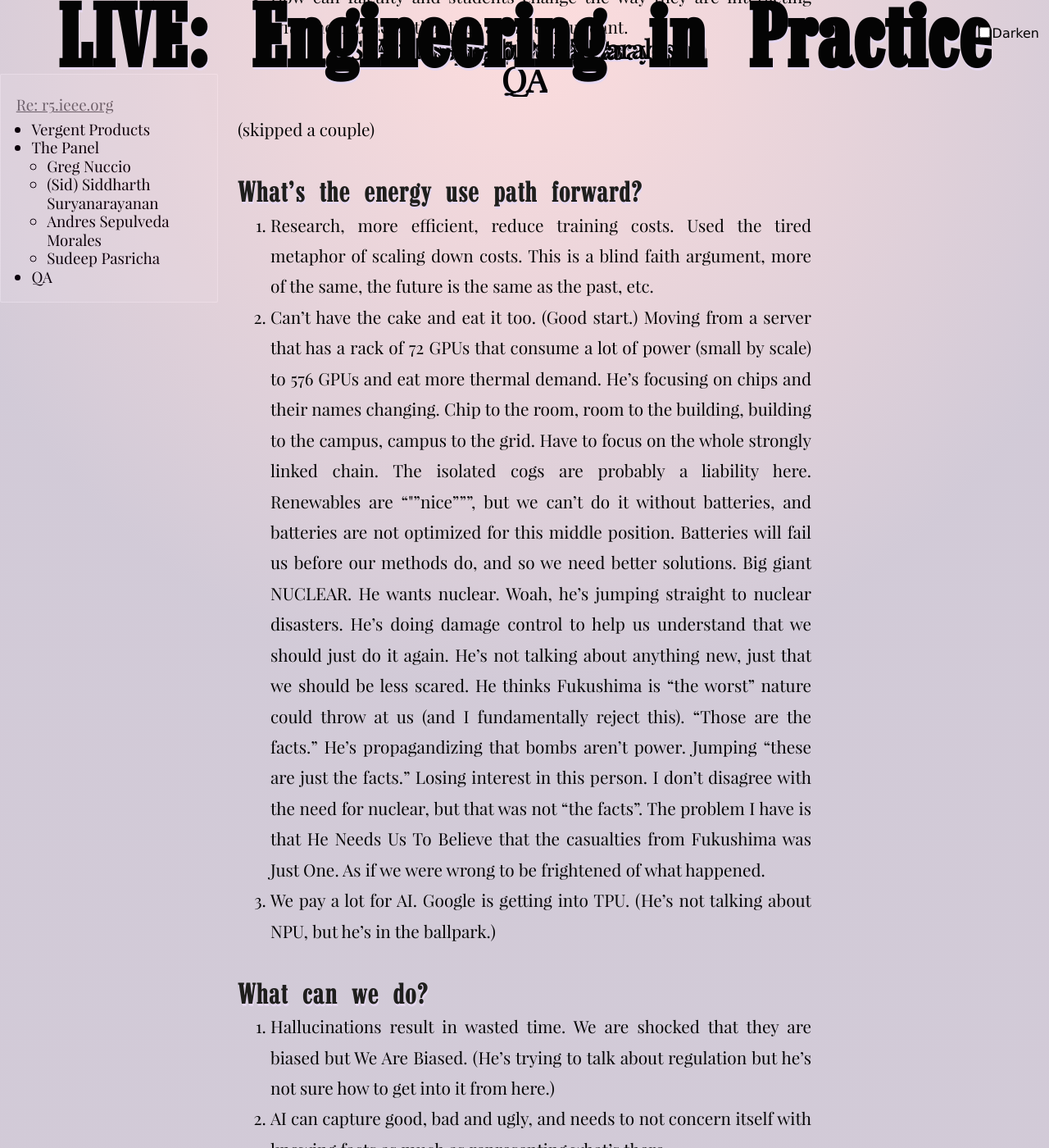
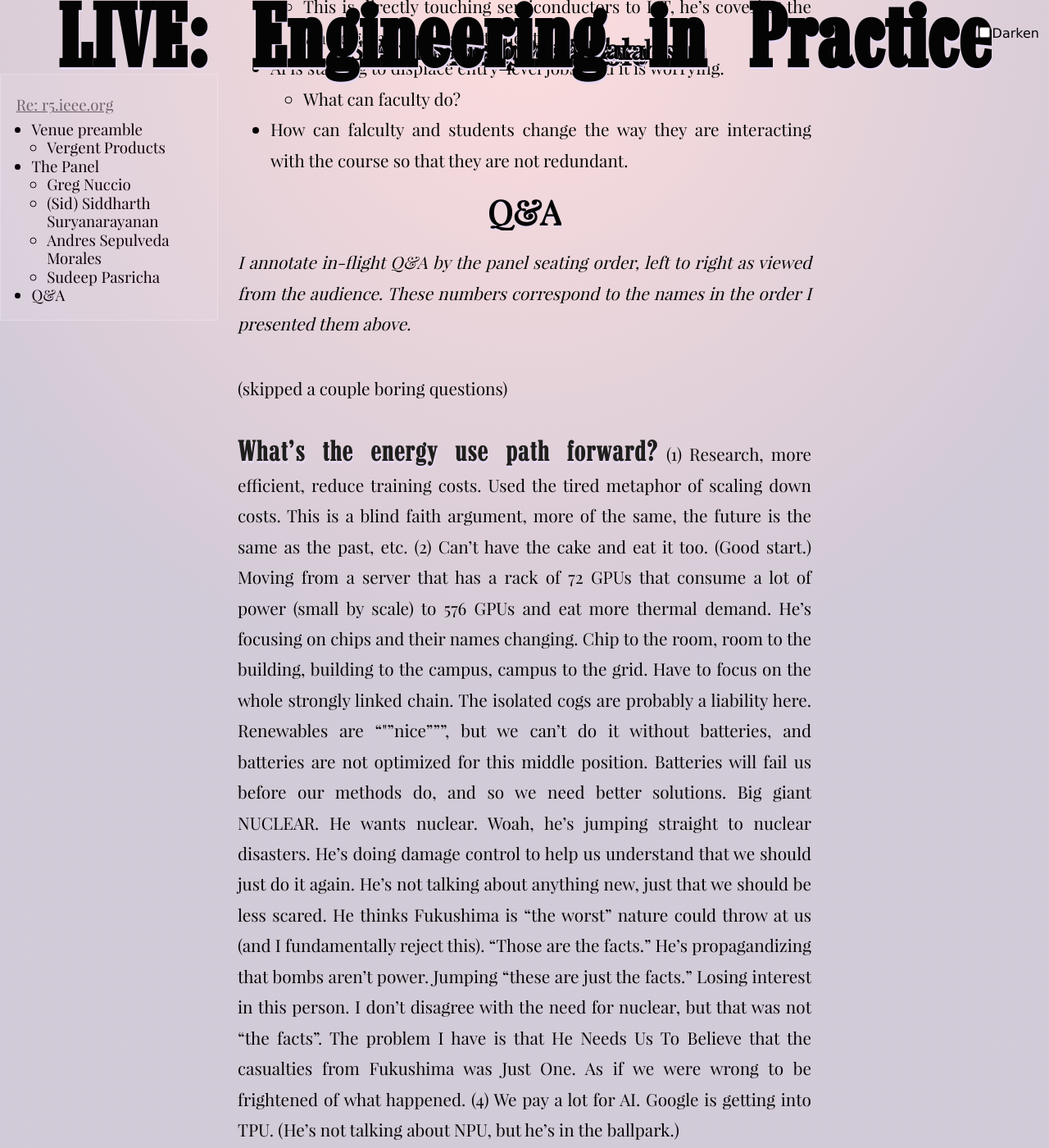
Before and after one commit to tiliv/antibody, a Jekyll site: the page built from docs/journal/autumn-ryan-Engineering-in-Practice/index.md, in a window 1280 px wide and 1400 px high, scrolled down 6766 px. Shown: the whole window at 82% size. Built offline with Jekyll 4.4.1, drawn with Linux system fonts in a browser that asks for light colours; some of the changed text lies outside the part shown.

Commit message:
Cursory format cleanup

```diff
--- /dev/null
+++ b/docs/_layouts/live.html
@@ -0,0 +1,9 @@
+---
+layout: journal
+comment: The page should supply `title` and `date`
+---
+
+<em>
+  Notes were made contemporaneously, but are not an objective recreation of the event. Typed errors are more likely in this format.
+</em>
+{{ content }}
--- a/docs/journal/autumn-ryan-Engineering-in-Practice/index.md
+++ b/docs/journal/autumn-ryan-Engineering-in-Practice/index.md
@@ -8,13 +8,17 @@
 
 tags: [ai, engineering, agency]
 
-layout: noting
+layout: live
 public: true
 published: true
 index: false
 ---
 
 {% include toc/aside.html %}
+
+_An audio recording was taken of most of this event. I may use it to refine this piece at a later time._
+
+### Venue preamble
 
 "The Most Innovative IEEE Section in the World"
 
@@ -32,7 +36,7 @@
 
 I'm glad a long-lived company like this exists here, but they know that networking is complicated and must be forcefully pushed out because people don't know that they're here.
 
-As I listen tonight, I will be thinking about how people are bad at marketing by default. We except people to just show up, and I think we all know that's not how anything works. We trust the universe and the fruits of our labor. It seems merits aren't enough.
+As I listen tonight, I will be thinking about how people are bad at marketing by default. We accept that people just show up, and I think we all know that's not how anything works. We trust the universe and the fruits of our labor. It seems merits aren't enough.
 
 ### The Panel
 
@@ -136,18 +140,22 @@
   - What can faculty do?
 - How can falculty and students change the way they are interacting with the course so that they are not redundant.
 
-### QA
+### Q&A
 
-(skipped a couple)
+_I annotate in-flight Q&A by the panel seating order, left to right as viewed from the audience. These numbers correspond to the names in the order I presented them above._
+
+(skipped a couple boring questions)
 
  **What's the energy use path forward?**
-1. Research, more efficient, reduce training costs. Used the tired metaphor of scaling down costs. This is a blind faith argument, more of the same, the future is the same as the past, etc.
-2. Can't have the cake and eat it too. (Good start.) Moving from a server that has a rack of 72 GPUs that consume a lot of power (small by scale) to 576 GPUs and eat more thermal demand. He's focusing on chips and their names changing. Chip to the room, room to the building, building to the campus, campus to the grid. Have to focus on the whole strongly linked chain. The isolated cogs are probably a liability here. Renewables are """nice""", but we can't do it without batteries, and batteries are not optimized for this middle position. Batteries will fail us before our methods do, and so we need better solutions. Big giant NUCLEAR. He wants nuclear. Woah, he's jumping straight to nuclear disasters. He's doing damage control to help us understand that we should just do it again. He's not talking about anything new, just that we should be less scared. He thinks Fukushima is "the worst" nature could throw at us (and I fundamentally reject this). "Those are the facts." He's propagandizing that bombs aren't power. Jumping "these are just the facts." Losing interest in this person. I don't disagree with the need for nuclear, but that was not "the facts". The problem I have is that He Needs Us To Believe that the casualties from Fukushima was Just One. As if we were wrong to be frightened of what happened.
-4. We pay a lot for AI. Google is getting into TPU. (He's not talking about NPU, but he's in the ballpark.)
+(1) Research, more efficient, reduce training costs. Used the tired metaphor of scaling down costs. This is a blind faith argument, more of the same, the future is the same as the past, etc.
+(2) Can't have the cake and eat it too. (Good start.) Moving from a server that has a rack of 72 GPUs that consume a lot of power (small by scale) to 576 GPUs and eat more thermal demand. He's focusing on chips and their names changing. Chip to the room, room to the building, building to the campus, campus to the grid. Have to focus on the whole strongly linked chain. The isolated cogs are probably a liability here. Renewables are """nice""", but we can't do it without batteries, and batteries are not optimized for this middle position. Batteries will fail us before our methods do, and so we need better solutions. Big giant NUCLEAR. He wants nuclear. Woah, he's jumping straight to nuclear disasters. He's doing damage control to help us understand that we should just do it again. He's not talking about anything new, just that we should be less scared. He thinks Fukushima is "the worst" nature could throw at us (and I fundamentally reject this). "Those are the facts." He's propagandizing that bombs aren't power. Jumping "these are just the facts." Losing interest in this person. I don't disagree with the need for nuclear, but that was not "the facts". The problem I have is that He Needs Us To Believe that the casualties from Fukushima was Just One. As if we were wrong to be frightened of what happened.
+(4) We pay a lot for AI. Google is getting into TPU. (He's not talking about NPU, but he's in the ballpark.)
 
  **What can we do?**
-4. Hallucinations result in wasted time. We are shocked that they are biased but We Are Biased. (He's trying to talk about regulation but he's not sure how to get into it from here.)
-3. AI can capture good, bad and ugly, and needs to not concern itself with knowing facts as much as representing what's there.
+(4) Hallucinations result in wasted time. We are shocked that they are biased but We Are Biased. (He's trying to talk about regulation but he's not sure how to get into it from here.)
+(3) AI can capture good, bad and ugly, and needs to not concern itself with knowing facts as much as representing what's there.
+
+_The following was my question, though it was rendered differently in speech._
 
  **Do you think AI will have to invalidate all embeddings and vectorizations when we learn how to use our data better? I heard data described as fossile fuels, but I think it's more like Uranium.**
 
```
